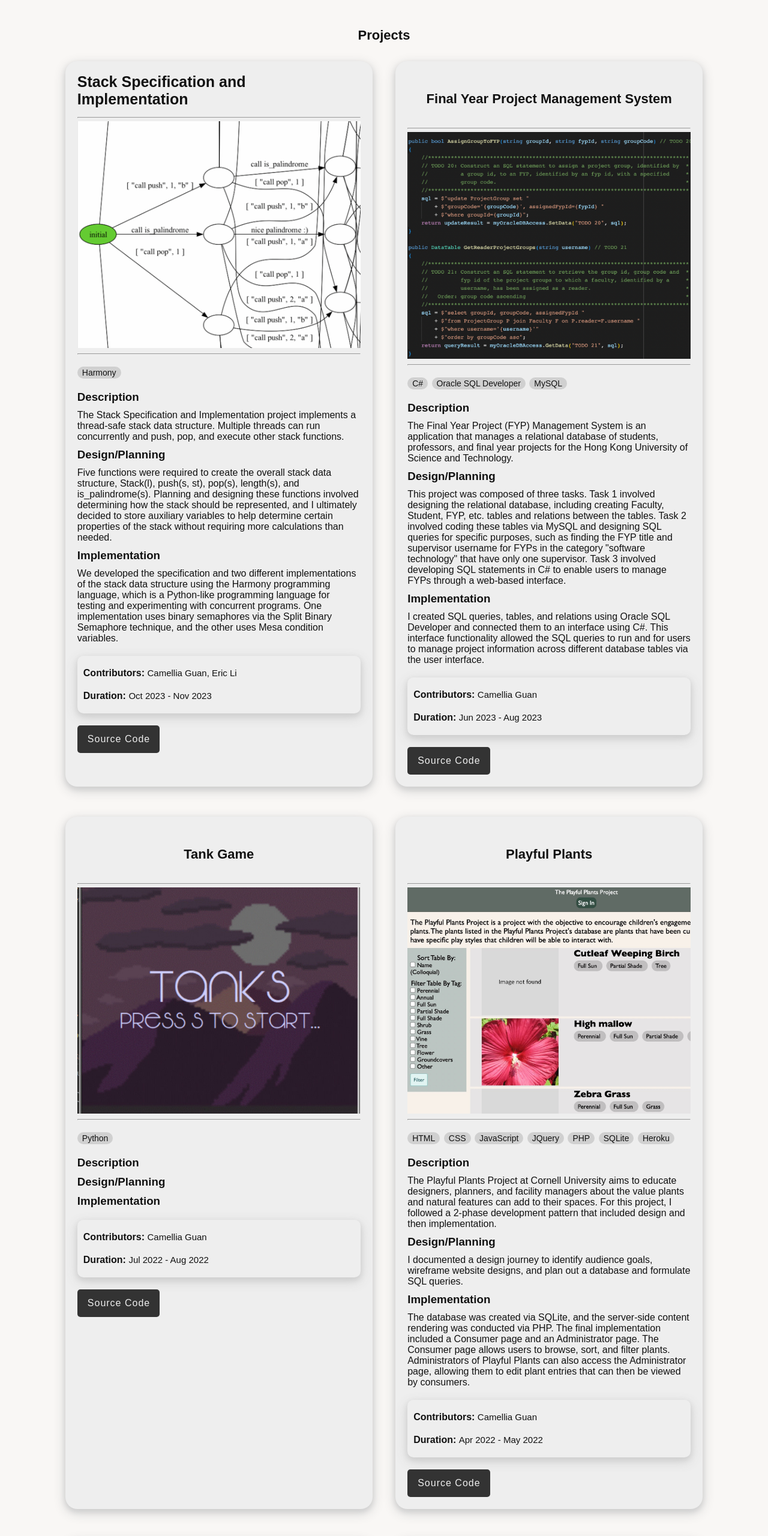
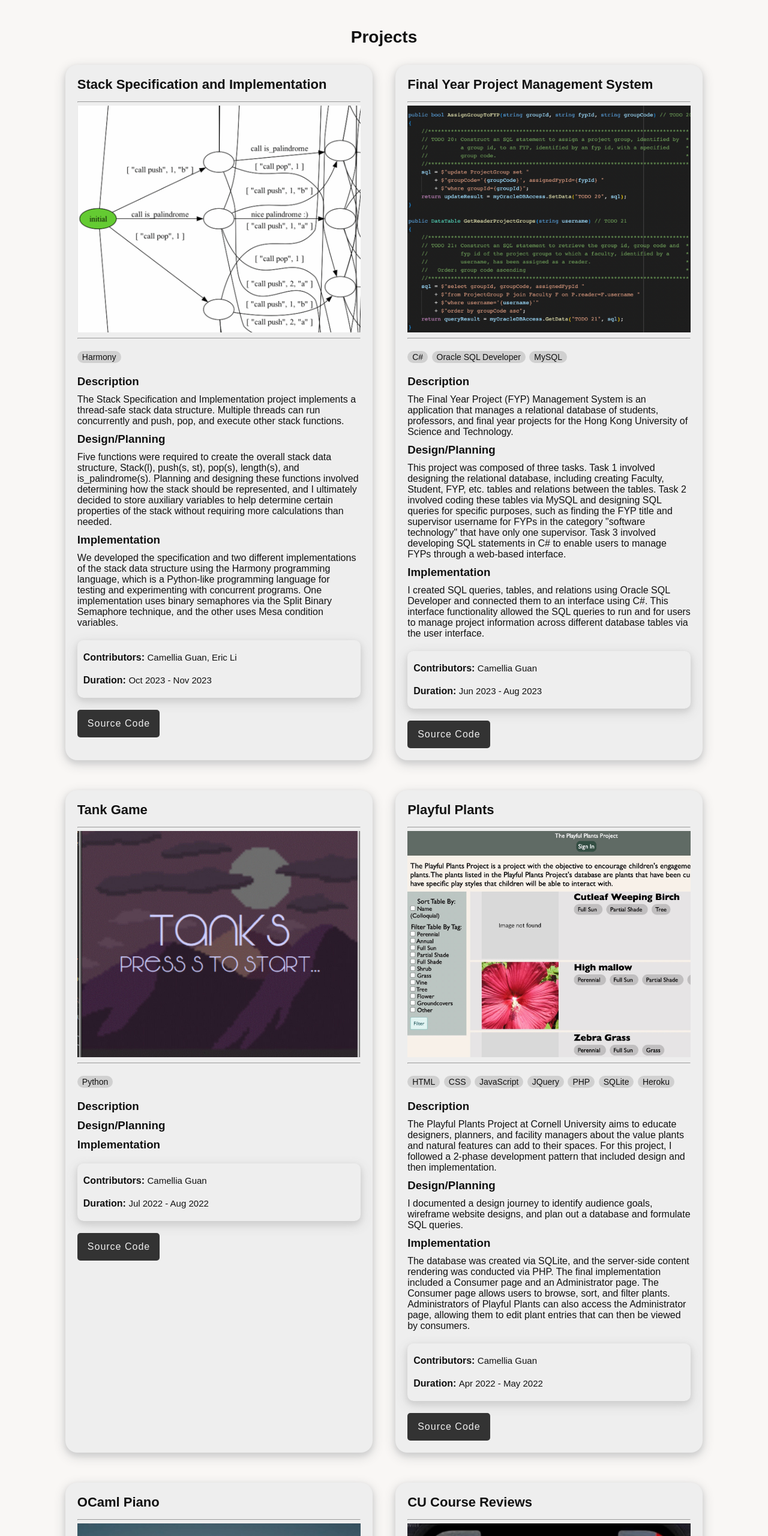
Before and after one commit to camelliaguan3/camelliaguan3.github.io, a plain HTML site: page pages/portfolio.html in a window 1280 px wide. Shown: the part 80-2640 px from the top of the page at 60% size. Drawn offline with Linux system fonts and the light colour scheme; a web font is replaced by a local one.

Commit message:
Adjusted spacing for resume

```diff
--- a/pages/portfolio.html
+++ b/pages/portfolio.html
@@ -104,7 +104,7 @@
 
         <!-- Final Year Project Management System -->
         <div class="portfolio-item right">
-            <h2 class="portfolio-header"> Final Year Project Management System </h2>
+            <h2 class="portfolio-proj-header"> Final Year Project Management System </h2>
 
             <hr/>
 
@@ -155,7 +155,7 @@
 
         <!-- Tank Game -->
         <div class="portfolio-item left">
-            <h2 class="portfolio-header"> Tank Game </h2>
+            <h2 class="portfolio-proj-header"> Tank Game </h2>
 
             <hr/>
 
@@ -204,7 +204,7 @@
 
         <!-- Playful Plants -->
         <div class="portfolio-item right">
-            <h2 class="portfolio-header"> Playful Plants </h2>
+            <h2 class="portfolio-proj-header"> Playful Plants </h2>
 
             <hr/>
 
@@ -260,7 +260,7 @@
 
         <!-- OCaml Piano -->
         <div class="portfolio-item left">
-            <h2 class="portfolio-header"> OCaml Piano </h2>
+            <h2 class="portfolio-proj-header"> OCaml Piano </h2>
 
             <hr/>
 
@@ -309,7 +309,7 @@
 
         <!-- CU Course Reviews -->
         <div class="portfolio-item right">
-            <h2 class="portfolio-header"> CU Course Reviews </h2>
+            <h2 class="portfolio-proj-header"> CU Course Reviews </h2>
 
             <hr/>
 
--- a/public/styles/site.css
+++ b/public/styles/site.css
@@ -35,6 +35,8 @@ body {
 .button {
     display: inline-block;
 
+    padding: 14px 16px 14px 17px;
+
     color: var(--theme-color-active-words);
     background-color: var(--theme-color-active);
 
@@ -43,7 +45,6 @@ body {
     text-align: center;
     letter-spacing: 1px;
 
-    padding: 14px 16px 14px 17px;
     border-radius: 5px;
 
     cursor: pointer;
@@ -139,7 +140,7 @@ body {
     padding-top: 30px;
     padding-bottom: 30px;
 
-    font-size: 22px;
+    font-size: 28px;
     text-align: center;
 
     width: 100%;
@@ -148,7 +149,7 @@ body {
 .portfolio-proj-header {
     margin-bottom: 15px;
 
-    font-size: 25px;
+    font-size: 22px;
 }
 
 .portfolio-img {
@@ -225,9 +226,9 @@ hr {
 
 .resume-header {
     padding-top: 30px;
-    padding-bottom: 15px;
+    margin-bottom: 15px;
 
-    font-size: 22px;
+    font-size: 28px;
     text-align: center;
 
     width: 100%;
@@ -263,7 +264,7 @@ hr {
 
 .resume-title {
     position: relative;
-    font-size: 20px;
+    font-size: 22px;
 
     z-index: 1;
 }
@@ -296,10 +297,12 @@ hr {
     display: flex;
     justify-content: center;
     flex-wrap: wrap;
+
+    padding-top: 15px;
 }
 
 .resume-item {
-    margin: 0 2% 2.5% 2%;
+    margin: 0 1% 2.5% 1%;
     padding: 15px;
 
     background-color: var(--theme-color-active-words);
```
